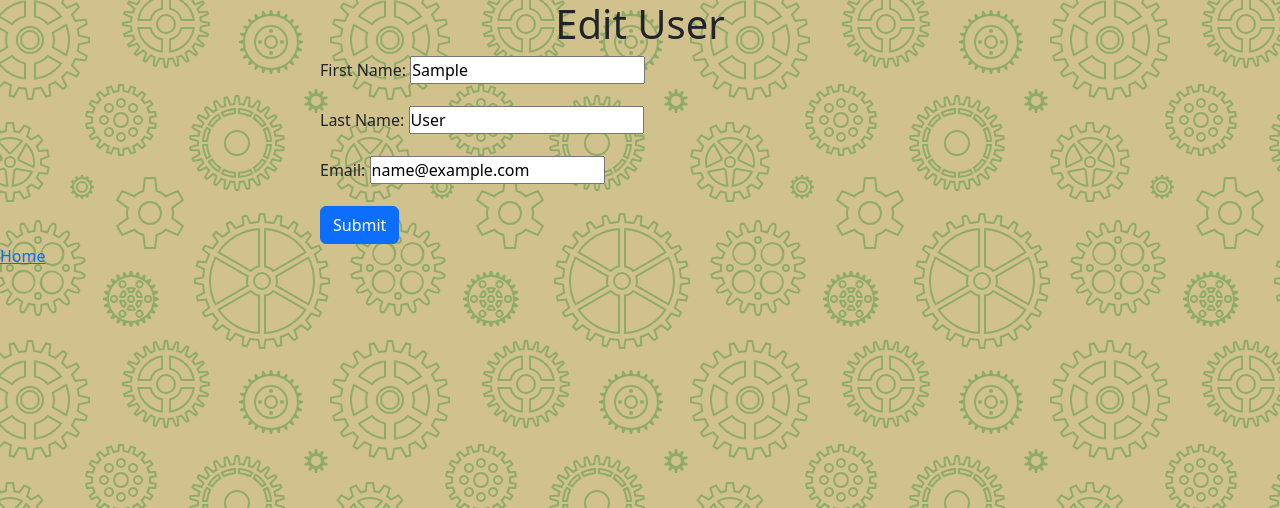
After one commit to mduong1701/python, a Flask app: page /users/1/edit in a window 1280 px wide. The commit adds this page. Shown: the top 508 px of the page. Run offline with Flask 2, Linux system fonts and the light colour scheme; tables that the repository leaves empty or names only in its code hold one stand-in row (values such as "Sample post").

Commit message:
Added new features for user-crud

```diff
--- a/08.10/users_cr/server.py
+++ b/08.10/users_cr/server.py
@@ -20,8 +20,51 @@ def add():
         "last_name": request.form["last_name"],
         "email": request.form["email"]
     }
-    User.save(data)
+    new_id = User.save(data)
+    new_data = {
+        "id": new_id
+    }
+    single_user = User.get_one(new_data)
+    return render_template("single_user.html", single_user = single_user)
+
+@app.route("/users/<int:id>/view")
+def single_user_page(id):
+    data = {
+        "id": id
+    }
+    single_user = User.get_one(data)
+    return render_template("single_user.html", single_user = single_user)
+
+@app.route("/users/<int:id>/delete")
+def delete_user(id):
+    data = {
+        "id": id
+    }
+    User.delete(data)
     return redirect("/users")
+
+@app.route("/users/<int:id>/edit")
+def edit_user(id):
+    data = {
+        "id": id
+    }
+    single_user = User.get_one(data)
+    return render_template("edit_user_page.html", single_user = single_user)
+
+@app.route("/users/<int:id>/submit_edit", methods=["POST"])
+def submit_edit(id):
+    data = {
+        "id" : id,
+        "first_name" : request.form["first_name"],
+        "last_name": request.form["last_name"],
+        "email": request.form["email"]
+    }
+    User.edit_user(data)
+    return redirect("/users")
+
+
+
+
 
 if __name__ == "__main__":
     app.run(debug=True)
--- /dev/null
+++ b/08.10/users_cr/templates/edit_user_page.html
@@ -0,0 +1,36 @@
+<!DOCTYPE html>
+<html lang="en">
+<head>
+    <meta charset="UTF-8">
+    <meta http-equiv="X-UA-Compatible" content="IE=edge">
+    <meta name="viewport" content="width=device-width, initial-scale=1.0">
+    <!-- CSS only -->
+<link href="https://cdn.jsdelivr.net/npm/bootstrap@5.2.0/dist/css/bootstrap.min.css" rel="stylesheet" integrity="sha384-gH2yIJqKdNHPEq0n4Mqa/HGKIhSkIHeL5AyhkYV8i59U5AR6csBvApHHNl/vI1Bx" crossorigin="anonymous">
+    <title>Create</title>
+    <link rel="stylesheet" href="{{url_for('static', filename= 'style.css')}}">
+</head>
+<body>
+    <h1 class="text-center">Edit User</h1>
+
+    <form class="w-50 mx-auto d-block" action="/users/{{single_user.id}}/submit_edit" method = "post">
+        <div class="mb-3">
+            <label for="exampleInputEmail1" class="form-label">First Name:</label>
+            <input type="text" name="first_name" value="{{single_user.first_name}}">
+        </div>
+
+        <div class="mb-3">
+            <label for="exampleInputEmail1" class="form-label">Last Name:</label>
+            <input type="text" name="last_name" value="{{single_user.last_name}}">
+        </div>
+
+        <div class="mb-3">
+            <label for="exampleInputEmail1" class="form-label">Email:</label>
+            <input type="text" name="email" value="{{single_user.email}}">
+        </div>
+
+        <button type="submit" class="btn btn-primary">Submit</button>
+    </form>
+
+    <a href="/users">Home</a>
+</body>
+</html>
--- a/08.10/users_cr/user.py
+++ b/08.10/users_cr/user.py
@@ -2,7 +2,6 @@
 from mysqlconnection import connectToMySQL
 # model the class after the friend table from our database
 class User:
-
     def __init__(self, data):
         self.id = data['id']
         self.first_name = data['first_name']
@@ -29,3 +28,25 @@ class User:
         query = "INSERT INTO users(first_name, last_name, email, created_at, updated_at) VALUES (%(first_name)s, %(last_name)s, %(email)s, NOW(), NOW())"
         new_id = connectToMySQL('users0810').query_db(query, data)
         return new_id
+
+    @classmethod
+    def get_one(cls, data):
+        query = "SELECT * FROM users WHERE id = %(id)s;"
+        # make sure to call the connectToMySQL function with the schema you are targeting.
+        results = connectToMySQL('users0810').query_db(query, data)
+        # Create an empty list to append our instances of friends
+        user = cls(results[0])
+        print(user)
+        # Iterate over the db results and create instances of friends with cls.
+        return user
+
+    @classmethod
+    def delete(cls, data):
+        query = "DELETE FROM users WHERE id = %(id)s;"
+        connectToMySQL('users0810').query_db(query, data)
+
+    @classmethod
+    def  edit_user(cls, data):
+        query = "UPDATE users SET first_name = %(first_name)s, last_name = %(last_name)s, email = %(email)s, updated_at = NOW() WHERE id = %(id)s;"
+
+        connectToMySQL('users0810').query_db(query, data)
--- a/Intro_CRUD/flask_app/models/sundae.py
+++ b/Intro_CRUD/flask_app/models/sundae.py
@@ -69,7 +69,7 @@ class Sundae:
 
     @classmethod
     def get_one(cls, data):
-        query = "SELECT * FROM sundaes JOIN shops ON sundaes.shops_id = shops.id WHERE sundaes.id = %(id)s"
+        query = "SELECT * FROM sundaes JOIN shops ON sundaes.shops_id = shops.id WHERE sundaes.id = %(id)s;"
         results = connectToMySQL('sundaes_schema').query_db(query, data)
         if (len(results)) < 1:
             return False
```
Also changed, not shown: 08.10/users_cr/templates/index.html (+10 -4 lines), 08.10/users_cr/templates/single_user.html (added, +22 -0 lines).
